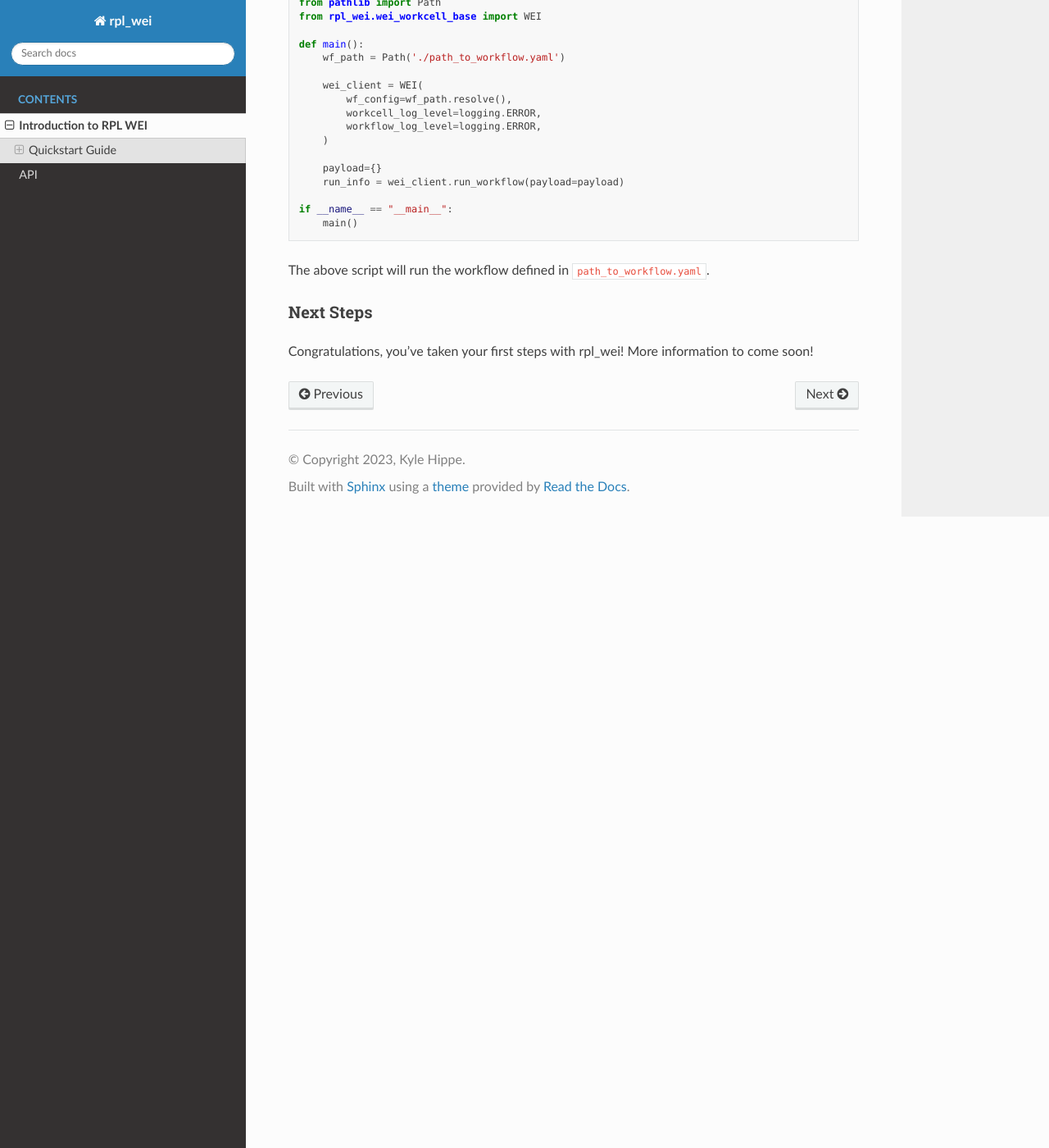
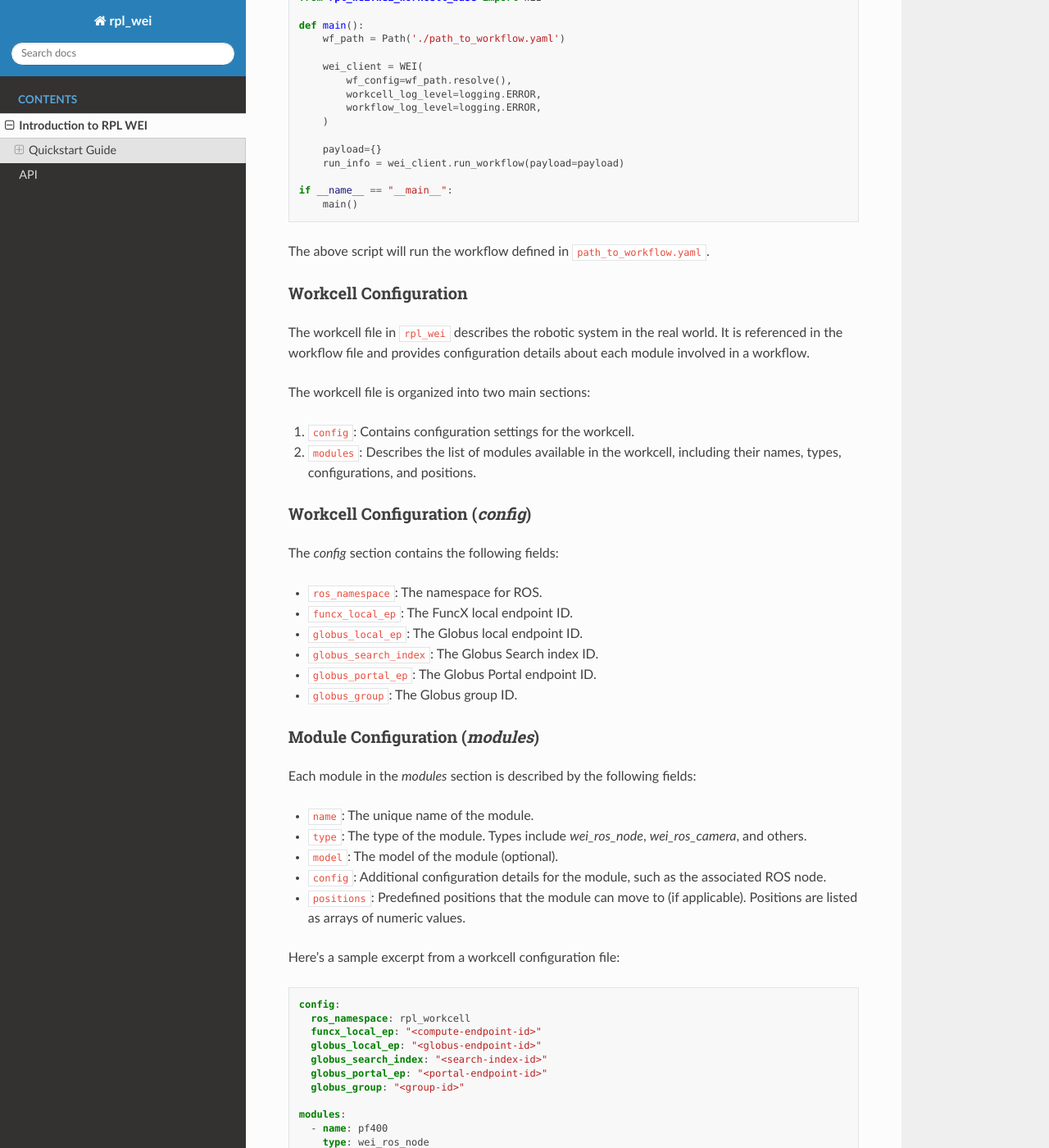
Before and after one commit to AD-SDL/wei, a Sphinx documentation site: the page built from docs/source/pages/introduction.rst, in a window 1280 px wide and 1400 px high, scrolled down 1497 px. Shown: the whole window at 82% size. Built offline with Sphinx 7.4.7 and the Read the Docs theme 2.0.0, drawn with Linux system fonts in a browser that asks for light colours; some of the changed text lies outside the part shown.

Commit message:
Adding workcell description

```diff
--- a/docs/source/pages/introduction.rst
+++ b/docs/source/pages/introduction.rst
@@ -18,14 +18,12 @@ Quickstart Guide
 Setting Up
 ----------
 
-#. Make sure you have Python 3 installed on your system. You can download it from `Python's official website <https://www.python.org/downloads/>`_.
-
-#. WEI is still in development, for installation instructions, please visit the `Github repository <https://github.com/AD-SDL/rpl_wei#development-install>`_.
+#. WEI is still early in development, for installation instructions, please visit the `Github repository <https://github.com/AD-SDL/rpl_wei#development-install>`_.
 
 Creating a Workflow
 -------------------
 
-Workflows in rpl_wei are defined in YAML files. The structure of a workflow YAML file is as follows:
+Workflows in ``rpl_wei`` are defined in YAML files. The structure of a workflow YAML file is as follows:
 
 - ``metadata``: Information about the workflow such as its name, author, version, and general info.
 - ``workcell``: The path to the workcell configuration file (another YAML file).
@@ -88,7 +86,69 @@ workflow file. Here's a basic script to run a workflow:
 
 The above script will run the workflow defined in ``path_to_workflow.yaml``.
 
+Workcell Configuration
+----------------------
+
+The workcell file in ``rpl_wei`` describes the robotic system in the real world. It is referenced in the workflow file and provides configuration details about each module involved in a workflow.
+
+The workcell file is organized into two main sections:
+
+1. ``config``: Contains configuration settings for the workcell.
+2. ``modules``: Describes the list of modules available in the workcell, including their names, types, configurations, and positions.
+
+Workcell Configuration (`config`)
+---------------------------------
+
+The `config` section contains the following fields:
+
+- ``ros_namespace``: The namespace for ROS.
+- ``funcx_local_ep``: The FuncX local endpoint ID.
+- ``globus_local_ep``: The Globus local endpoint ID.
+- ``globus_search_index``: The Globus Search index ID.
+- ``globus_portal_ep``: The Globus Portal endpoint ID.
+- ``globus_group``: The Globus group ID.
+
+Module Configuration (`modules`)
+--------------------------------
+
+Each module in the `modules` section is described by the following fields:
+
+- ``name``: The unique name of the module.
+- ``type``: The type of the module. Types include `wei_ros_node`, `wei_ros_camera`, and others.
+- ``model``: The model of the module (optional).
+- ``config``: Additional configuration details for the module, such as the associated ROS node.
+- ``positions``: Predefined positions that the module can move to (if applicable). Positions are listed as arrays of numeric values.
+
+Here's a sample excerpt from a workcell configuration file:
+
+.. code-block:: yaml
+
+   config:
+     ros_namespace: rpl_workcell
+     funcx_local_ep: "<compute-endpoint-id>"
+     globus_local_ep: "<globus-endpoint-id>"
+     globus_search_index: "<search-index-id>"
+     globus_portal_ep: "<portal-endpoint-id>"
+     globus_group: "<group-id>"
+
+   modules:
+     - name: pf400
+       type: wei_ros_node
+       model: pf400
+       config:
+         ros_node: "/std_ns/pf400Node"
+       positions:
+         trash: [218.457, -2.408, 38.829, 683.518, 89.109, 995.074]
+
+     - name: pf400_camera_right
+       type: wei_ros_camera
+       config:
+         ros_node: "/std_ns/pf400_camera_right"
+
+For more details on how to define a module and its positions, refer to the detailed ``rpl_wei`` documentation.
+
+
 Next Steps
 ----------
 
-Congratulations, you've taken your first steps with rpl_wei! More information to come soon!
+Congratulations, you've taken your first steps with ``rpl_wei``! More information to come soon!
```
Also changed, not shown: other parts of docs/source/pages/introduction.rst (+2 -2 lines).
